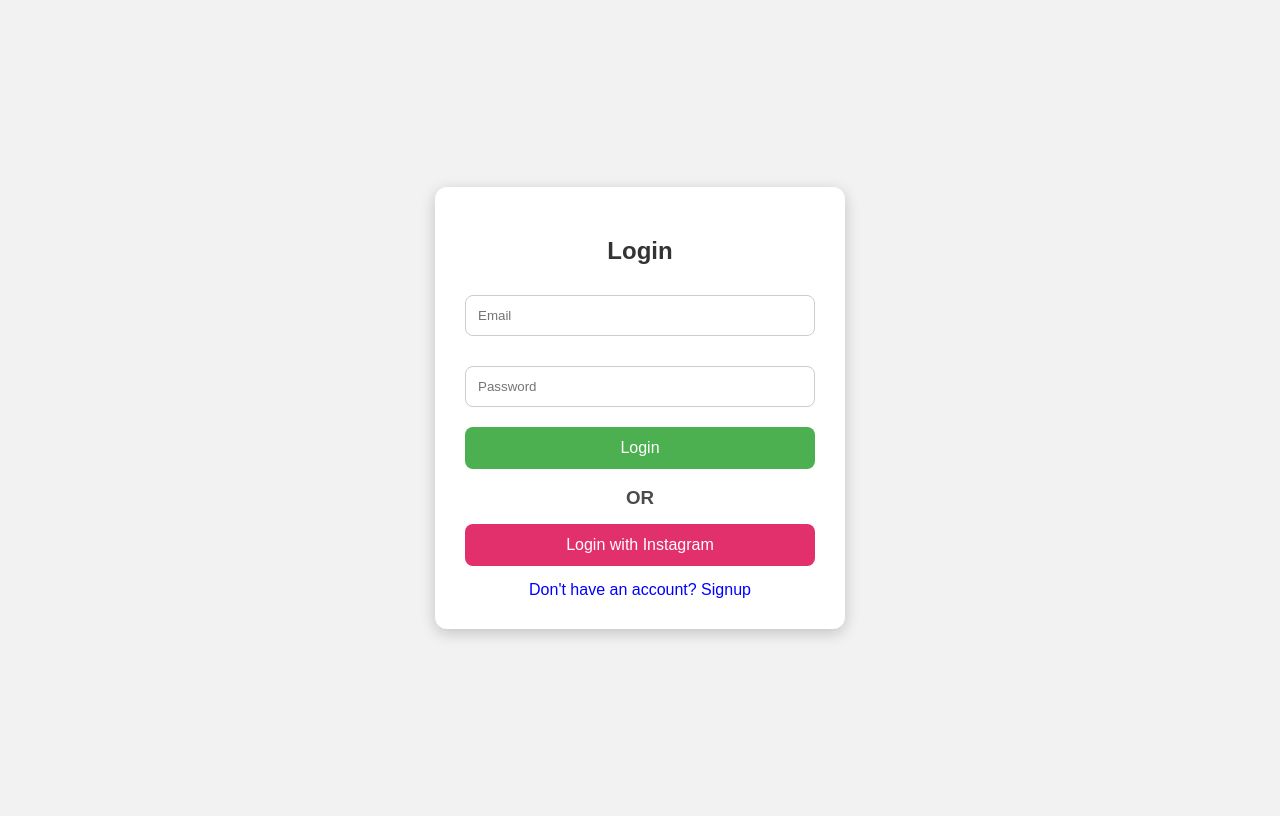
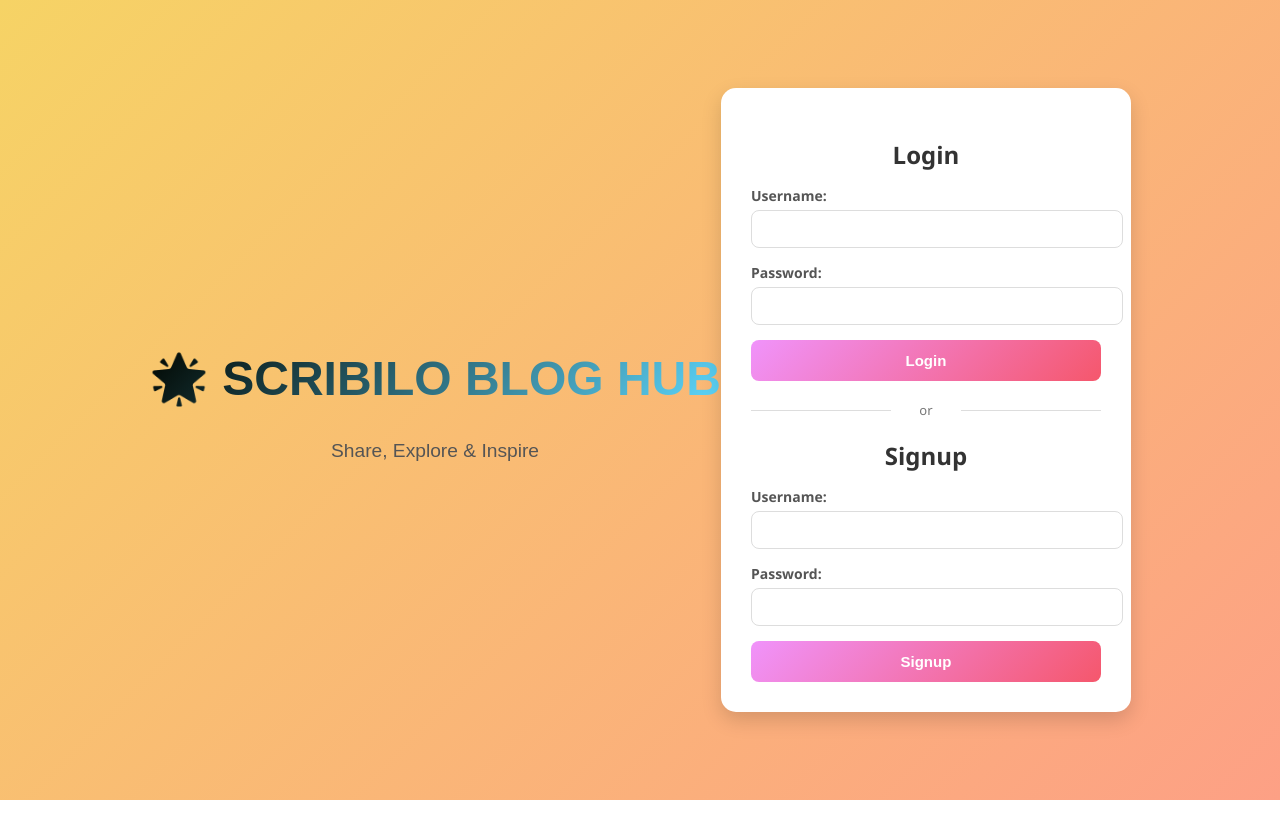
Before and after one commit to Karthikeyakandikonda/scribilo, a Flask app: page / in a window 1280 px wide. Run offline with Flask 3, Linux system fonts and the light colour scheme.

Commit message:
Initial commit - Scribilo blog project

```diff
--- a/app.py
+++ b/app.py
@@ -1,71 +1,132 @@
-from flask import Flask, render_template, request, redirect, url_for, flash
-import sqlite3
-from werkzeug.security import generate_password_hash, check_password_hash
+from flask import Flask, render_template, request, redirect, url_for, session, send_from_directory
+import sqlite3, os
+from werkzeug.utils import secure_filename
 
 app = Flask(__name__)
-app.secret_key = "secret123"
+app.secret_key = "supersecret"
+UPLOAD_FOLDER = "photos/uploads"
+app.config["UPLOAD_FOLDER"] = UPLOAD_FOLDER
+os.makedirs(UPLOAD_FOLDER, exist_ok=True)
 
-# Connect to SQLite
-def get_db_connection():
+# --- DB Setup ---
+def init_db():
     conn = sqlite3.connect("users.db")
-    conn.row_factory = sqlite3.Row
-    return conn
-
-# Create users table if it doesn't exist
-def create_table():
-    conn = get_db_connection()
-    conn.execute('''
-        CREATE TABLE IF NOT EXISTS users (
-            id INTEGER PRIMARY KEY AUTOINCREMENT,
-            name TEXT NOT NULL,
-            email TEXT NOT NULL UNIQUE,
-            password TEXT NOT NULL,
-            created_at DATETIME DEFAULT CURRENT_TIMESTAMP
-        )
-    ''')
+    c = conn.cursor()
+    c.execute("""CREATE TABLE IF NOT EXISTS users(
+                    id INTEGER PRIMARY KEY AUTOINCREMENT,
+                    username TEXT UNIQUE,
+                    password TEXT)""")
+    c.execute("""CREATE TABLE IF NOT EXISTS posts(
+                    id INTEGER PRIMARY KEY AUTOINCREMENT,
+                    user TEXT,
+                    category TEXT,
+                    content TEXT,
+                    images TEXT)""")
     conn.commit()
     conn.close()
 
-create_table()
+init_db()
 
+# --- Routes ---
 @app.route("/", methods=["GET", "POST"])
-def index():
+def login():
     if request.method == "POST":
-        action = request.form.get("action")
-        email = request.form.get("email")
-        password = request.form.get("password")
-        name = request.form.get("name")
+        username = request.form["username"]
+        password = request.form["password"]
 
-        conn = get_db_connection()
+        conn = sqlite3.connect("users.db")
+        c = conn.cursor()
+        c.execute("SELECT * FROM users WHERE username=? AND password=?", (username, password))
+        user = c.fetchone()
+        conn.close()
 
-        if action == "signup":
-            hashed_password = generate_password_hash(password)
-            try:
-                conn.execute("INSERT INTO users (name, email, password) VALUES (?, ?, ?)",
-                             (name, email, hashed_password))
-                conn.commit()
-                flash("Signup successful! Please login.", "success")
-            except sqlite3.IntegrityError:
-                flash("Email already exists!", "error")
-            conn.close()
-            return redirect(url_for("index"))
-
-        elif action == "login":
-            user = conn.execute("SELECT * FROM users WHERE email = ?", (email,)).fetchone()
-            conn.close()
-            if user and check_password_hash(user["password"], password):
-                # Login successful → redirect to main
-                return redirect(url_for("main"))
-            else:
-                flash("Invalid email or password!", "error")
-                return redirect(url_for("index"))
-
+        if user:
+            session["user"] = username
+            return redirect(url_for("dashboard"))
+        else:
+            return "Invalid login"
     return render_template("index.html")
 
-# Route for main page after login
-@app.route("/main")
-def main():
+@app.route("/signup", methods=["POST"])
+def signup():
+    username = request.form["username"]
+    password = request.form["password"]
+    try:
+        conn = sqlite3.connect("users.db")
+        c = conn.cursor()
+        c.execute("INSERT INTO users(username, password) VALUES(?,?)", (username, password))
+        conn.commit()
+        conn.close()
+        return redirect(url_for("login"))
+    except:
+        return "User already exists!"
+
+@app.route("/dashboard")
+def dashboard():
+    if "user" not in session:
+        return redirect(url_for("login"))
     return render_template("main.html")
+
+@app.route("/blog/<category>", methods=["GET", "POST"])
+def blog(category):
+    if "user" not in session:
+        return redirect(url_for("login"))
+
+    if request.method == "POST":
+        # New post
+        content = request.form["content"]
+        files = request.files.getlist("images")
+        filenames = []
+        for file in files:
+            if file:
+                filename = secure_filename(file.filename)
+                filepath = os.path.join(app.config["UPLOAD_FOLDER"], filename)
+                file.save(filepath)
+                filenames.append(filename)
+
+        conn = sqlite3.connect("users.db")
+        c = conn.cursor()
+        c.execute("INSERT INTO posts(user, category, content, images) VALUES(?,?,?,?)",
+                  (session["user"], category, content, ",".join(filenames)))
+        conn.commit()
+        conn.close()
+
+    # Fetch posts
+    conn = sqlite3.connect("users.db")
+    c = conn.cursor()
+    c.execute("SELECT * FROM posts WHERE category=? ORDER BY id DESC", (category,))
+    posts = c.fetchall()
+    conn.close()
+
+    # Map category to template
+    template_map = {
+        "food": "food.html",
+        "fashion": "fashion.html",
+        "travel": "travel.html"
+    }
+    template_name = template_map.get(category.lower(), "blog.html")
+
+    return render_template(template_name, posts=posts, category=category)
+
+@app.route("/delete/<int:post_id>/<category>")
+def delete_post(post_id, category):
+    if "user" not in session:
+        return redirect(url_for("login"))
+    conn = sqlite3.connect("users.db")
+    c = conn.cursor()
+    c.execute("DELETE FROM posts WHERE id=? AND user=?", (post_id, session["user"]))
+    conn.commit()
+    conn.close()
+    return redirect(url_for("blog", category=category))
+
+@app.route("/uploads/<filename>")
+def uploaded_file(filename):
+    return send_from_directory(app.config["UPLOAD_FOLDER"], filename)
+
+@app.route("/logout")
+def logout():
+    session.pop("user", None)
+    return redirect(url_for("login"))
 
 if __name__ == "__main__":
     app.run(debug=True)
--- a/requirements.txt
+++ /dev/null
@@ -1,3 +0,0 @@
-Flask==2.3.3
-Werkzeug==2.3.7
-gunicorn
--- /dev/null
+++ b/templates/fashion.html
@@ -0,0 +1 @@
+<h1>hi successfull</h1>
--- a/templates/index.html
+++ b/templates/index.html
@@ -2,164 +2,173 @@
 <html lang="en">
 <head>
   <meta charset="UTF-8">
-    <meta name="viewport" content="width=device-width, initial-scale=1.0">
-    <title>Login & Signup</title>
+  <title>Scribilo - Login / Signup</title>
   <style>
     body {
-            font-family: Arial, sans-serif;
-            background-color: #f2f2f2;
+      margin: 0;
+      font-family: "Segoe UI", sans-serif;
+      background: linear-gradient(135deg, #f6d365, #fda085);
       display: flex;
       justify-content: center;
       align-items: center;
       height: 100vh;
     }
 
-        .container {
-            background-color: #fff;
+    .card {
+      background: #fff;
       padding: 30px;
-            border-radius: 12px;
-            box-shadow: 0 4px 15px rgba(0,0,0,0.2);
+      border-radius: 15px;
+      box-shadow: 0 8px 20px rgba(0,0,0,0.15);
       width: 350px;
+      transition: transform 0.3s ease, box-shadow 0.3s ease;
+      text-align: center;
+    }
+
+    .card:hover {
+      transform: translateY(-5px);
+      box-shadow: 0 12px 30px rgba(0,0,0,0.25);
     }
 
     h2 {
-            text-align: center;
-            margin-bottom: 20px;
+      margin-bottom: 15px;
       color: #333;
     }
-          h3 {
-            text-align: center;
+
+    label {
+      display: block;
+      text-align: left;
       margin-bottom: 5px;
-            color: #4b4b4b;
-            visibility: transparent;
+      font-size: 14px;
+      font-weight: bold;
+      color: #555;
     }
 
-        input[type="text"], input[type="password"], input[type="email"] {
+    input {
       width: 100%;
-            padding: 12px;
-            margin: 10px 0 20px 0;
-            border: 1px solid #ccc;
+      padding: 10px;
+      margin-bottom: 15px;
       border-radius: 8px;
-            box-sizing: border-box;
-            transition: 0.3s;
+      border: 1px solid #ddd;
+      font-size: 14px;
+      transition: border 0.3s ease, box-shadow 0.3s ease;
     }
 
-        input[type="text"]:hover, input[type="password"]:hover, input[type="email"]:hover {
-            border-color: #4CAF50;
-            box-shadow: 0 0 5px rgba(76, 175, 80, 0.5);
+    input:focus {
+      border: 1px solid #f78ca0;
+      box-shadow: 0 0 8px rgba(247,140,160,0.4);
+      outline: none;
     }
 
     button {
       width: 100%;
       padding: 12px;
-            background-color: #4CAF50;
       border: none;
-            color: white;
       border-radius: 8px;
+      background: linear-gradient(135deg, #f093fb, #f5576c);
+      color: #fff;
+      font-size: 15px;
+      font-weight: bold;
       cursor: pointer;
-            font-size: 16px;
-            transition: 0.3s;
+      transition: transform 0.3s ease, background 0.3s ease;
     }
 
     button:hover {
-            background-color: #45a049;
-            box-shadow: 0 4px 12px rgba(0,0,0,0.2);
+      transform: scale(1.05);
+      background: linear-gradient(135deg, #f5576c, #f093fb);
     }
 
-        .instagram-btn {
-            background-color: #E1306C;
-            margin-top: 10px;
+    .divider {
+      margin: 20px 0;
+      font-size: 13px;
+      color: #777;
+      position: relative;
     }
 
-        .instagram-btn:hover {
-            background-color: #C13584;
-            box-shadow: 0 4px 12px rgba(0,0,0,0.2);
+    .divider::before, .divider::after {
+      content: "";
+      position: absolute;
+      top: 50%;
+      width: 40%;
+      height: 1px;
+      background: #ddd;
     }
 
-        .toggle {
-            text-align: center;
-            margin-top: 15px;
+    .divider::before {
+      left: 0;
     }
-
-        .toggle span {
-            color: blue;
-            cursor: pointer;
-        }
-
-        .error {
-            color: red;
-            text-align: center;
-        }
-
-        .success {
-            color: green;
-            text-align: center;
+    .divider::after {
+      right: 0;
     }
   </style>
 </head>
 <body>
-    <div class="container" id="form-container">
-        <h2 id="form-title">Login</h2>
-        {% with messages = get_flashed_messages(with_categories=true) %}
-        {% if messages %}
-        <div id="message">
-            {% for category, message in messages %}
-            <p class="{{ category }}">{{ message }}</p>
-            {% endfor %}
+  <!-- Blog Heading -->
+<div class="blog-heading">
+  <h1>🌟 SCRIBILO BLOG HUB</h1>
+  <p>Share, Explore & Inspire</p>
 </div>
-        {% endif %}
-        {% endwith %}
-        <form id="form" method="POST">
-            <input type="hidden" name="action" id="action" value="login">
-            <input type="email" name="email" id="email" placeholder="Email" required>
-            <input type="password" name="password" id="password" placeholder="Password" required>
-            <div id="name-field" style="display:none;">
-                <input type="text" name="name" id="name" placeholder="Full Name">
-            </div>
-            <button type="submit" id="submit-btn">Login</button>
+
+<style>
+.blog-heading {
+  text-align: center;
+  margin: 20px 0;
+  animation: fadeIn 1s ease-out;
+}
+
+.blog-heading h1 {
+  font-family: 'Poppins', 'Arial', sans-serif;
+  font-weight: 800;
+  font-size: 3rem;
+  background: linear-gradient(135deg, #010600, #5ed9ff);
+  -webkit-background-clip: text;
+  -webkit-text-fill-color: transparent;
+  animation: gradientMove 3s ease infinite;
+}
+
+.blog-heading p {
+  font-family: 'Poppins', sans-serif;
+  font-weight: 500;
+  font-size: 1.2rem;
+  color: #555;
+  margin-top: 6px;
+}
+
+@keyframes gradientMove {
+  0% { background-position: 0% 50%; }
+  50% { background-position: 100% 50%; }
+  100% { background-position: 0% 50%; }
+}
+
+@keyframes fadeIn {
+  0% { opacity: 0; transform: translateY(-20px); }
+  100% { opacity: 1; transform: translateY(0); }
+}
+</style>
+
+  <div class="card">
+    <h2>Login</h2>
+    <form action="/" method="POST">
+      <label>Username:</label>
+      <input type="text" name="username" required>
+
+      <label>Password:</label>
+      <input type="password" name="password" required>
+
+      <button type="submit">Login</button>
     </form>
 
-        <!-- Instagram Login -->
-                                        <h3> OR</h3>
-        <button class="instagram-btn" id="instagram-login">Login with Instagram</button>
+    <div class="divider">or</div>
 
-        <div class="toggle">
-            <span id="toggle-form">Don't have an account? Signup</span>
+    <h2>Signup</h2>
+    <form action="/signup" method="POST">
+      <label>Username:</label>
+      <input type="text" name="username" required>
+
+      <label>Password:</label>
+      <input type="password" name="password" required>
+
+      <button type="submit">Signup</button>
+    </form>
   </div>
-    </div>
-
-    <script>
-        const toggleForm = document.getElementById('toggle-form');
-        const formTitle = document.getElementById('form-title');
-        const submitBtn = document.getElementById('submit-btn');
-        const nameField = document.getElementById('name-field');
-        const message = document.getElementById('message');
-        const form = document.getElementById('form');
-        const instagramBtn = document.getElementById('instagram-login');
-
-        let isLogin = true;
-
-        toggleForm.addEventListener('click', () => {
-            isLogin = !isLogin;
-            if (isLogin) {
-                formTitle.innerText = "Login";
-                submitBtn.innerText = "Login";
-                nameField.style.display = "none";
-                toggleForm.innerText = "Don't have an account? Signup";
-                document.getElementById('action').value = 'login';
-            } else {
-                formTitle.innerText = "Signup";
-                submitBtn.innerText = "Signup";
-                nameField.style.display = "block";
-                toggleForm.innerText = "Already have an account? Login";
-                document.getElementById('action').value = 'signup';
-            }
-            form.reset();
-        });
-
-        instagramBtn.addEventListener('click', () => {
-            // Here you can add Instagram OAuth redirection logic
-        });
-    </script>
 </body>
 </html>
--- /dev/null
+++ b/templates/travel.html
@@ -0,0 +1 @@
+<h1>hi successfull</h1>
```
Also changed, not shown: TODO.md (deleted, +0 -17 lines), templates/blog.html (added, +168 -0 lines), templates/main.html (+5 -5 lines), static/college.css (renamed from static/css/college.css), static/contact.css (renamed from static/css/contact.css), static/events.css (renamed from static/css/events.css), static/styles.css (renamed from static/css/styles.css), u.db (added), use.db (added), users.db, 1 other file. Lines whose indentation alone changed are shown as unchanged.
